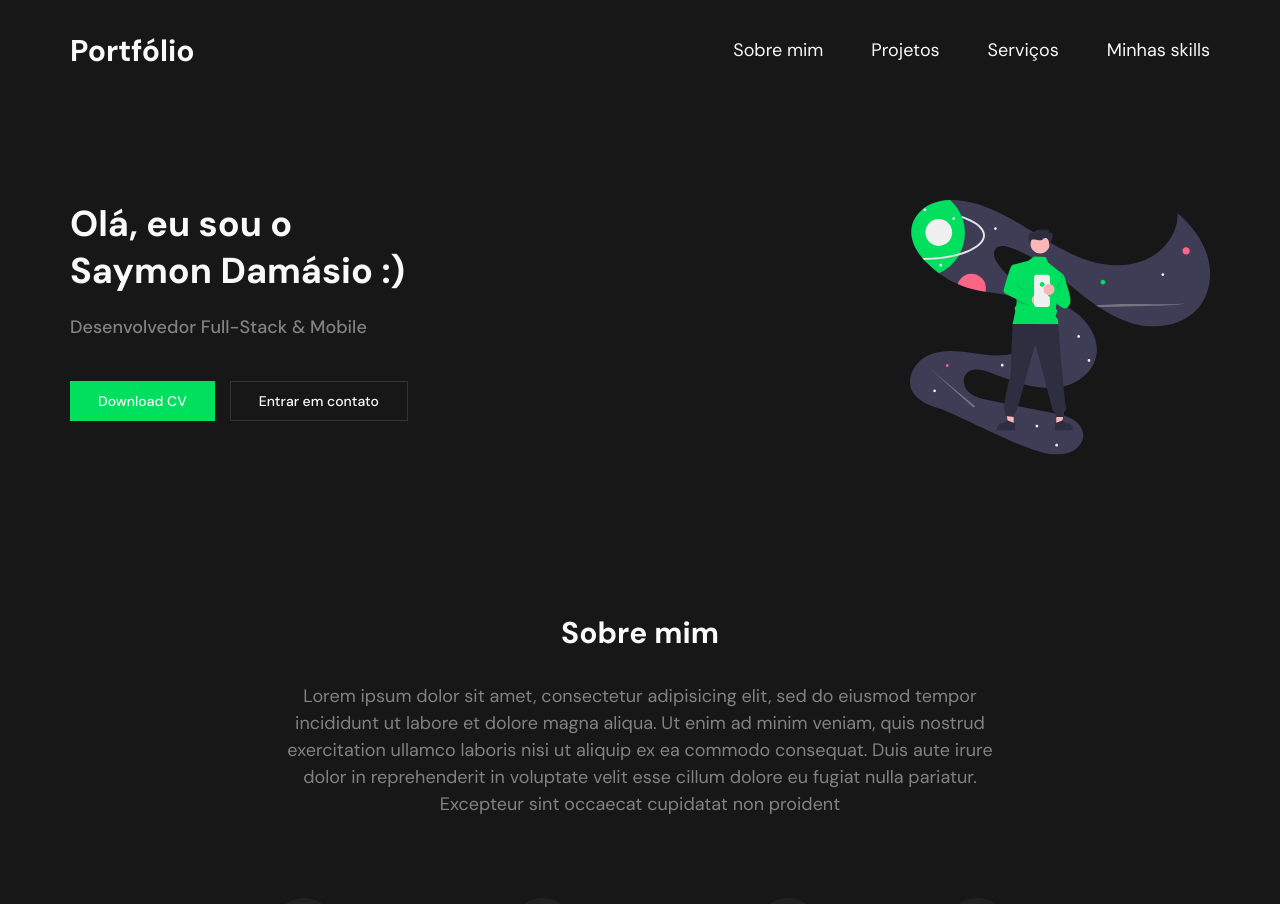
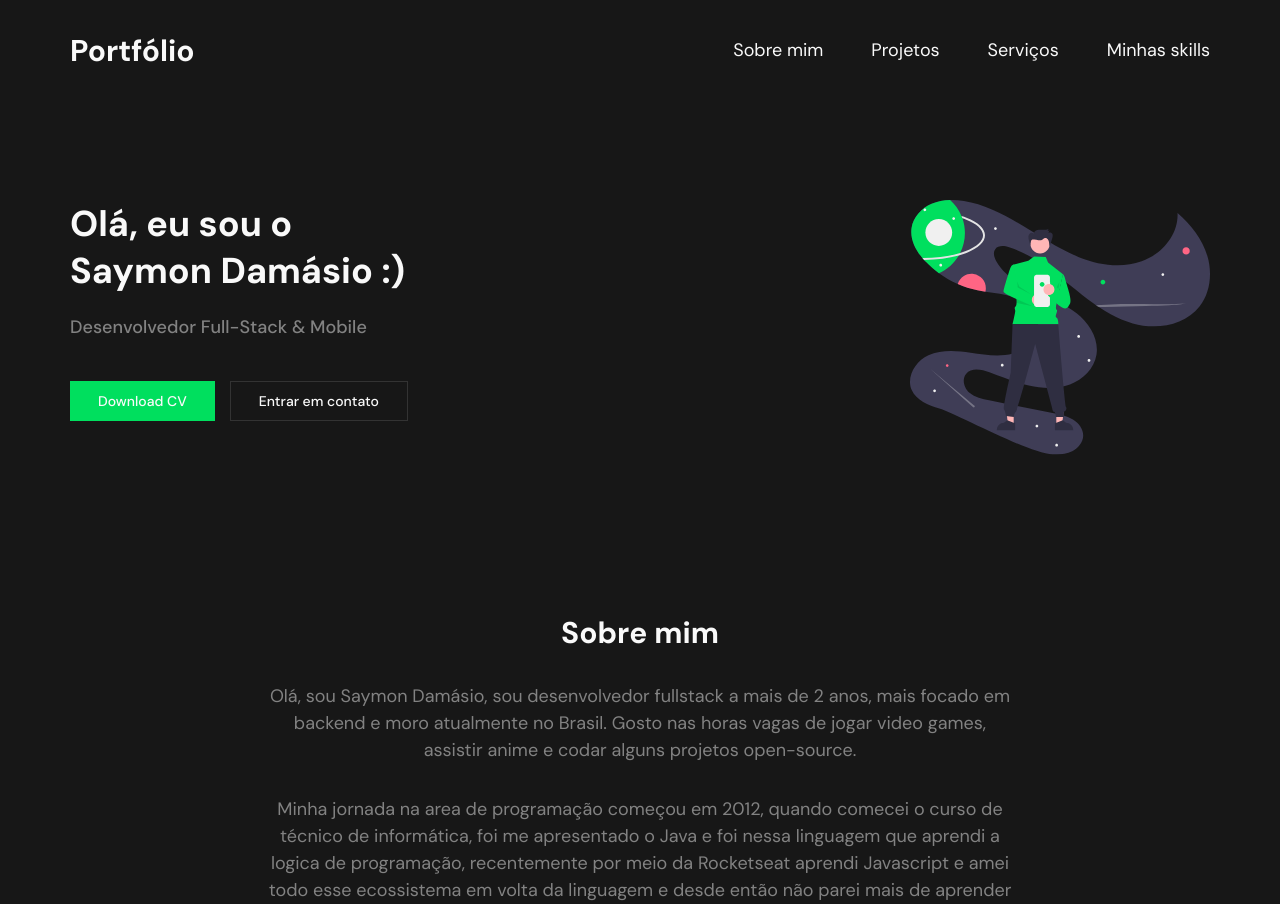
Before and after one commit to saymondamasio/portfolio, a Next.js app: page / in a window 1280 px wide. Shown: the top 904 px of the page. Built offline with nearby package versions, Linux system fonts and the light colour scheme; no server answers; grey boxes are pictures that could not be loaded.

Commit message:
reafactor: change text about

```diff
--- a/src/components/About.tsx
+++ b/src/components/About.tsx
@@ -9,12 +9,18 @@ export function About({ ...rest }: Props) {
         <Heading fontSize="3xl">Sobre mim</Heading>
 
         <Text mt="8" fontSize="lg" color="gray.100" textAlign="center">
-          Lorem ipsum dolor sit amet, consectetur adipisicing elit, sed do
-          eiusmod tempor incididunt ut labore et dolore magna aliqua. Ut enim ad
-          minim veniam, quis nostrud exercitation ullamco laboris nisi ut
-          aliquip ex ea commodo consequat. Duis aute irure dolor in
-          reprehenderit in voluptate velit esse cillum dolore eu fugiat nulla
-          pariatur. Excepteur sint occaecat cupidatat non proident
+          Olá, sou Saymon Damásio, sou desenvolvedor fullstack a mais de 2 anos,
+          mais focado em backend e moro atualmente no Brasil. Gosto nas horas
+          vagas de jogar video games, assistir anime e codar alguns projetos
+          open-source.
+        </Text>
+        <Text mt="8" fontSize="lg" color="gray.100" textAlign="center">
+          Minha jornada na area de programação começou em 2012, quando comecei o
+          curso de técnico de informática, foi me apresentado o Java e foi nessa
+          linguagem que aprendi a logica de programação, recentemente por meio
+          da Rocketseat aprendi Javascript e amei todo esse ecossistema em volta
+          da linguagem e desde então não parei mais de aprender as diversas
+          tecnologias que são feitas por meio dessa linguagem.
         </Text>
       </Flex>
 
```
